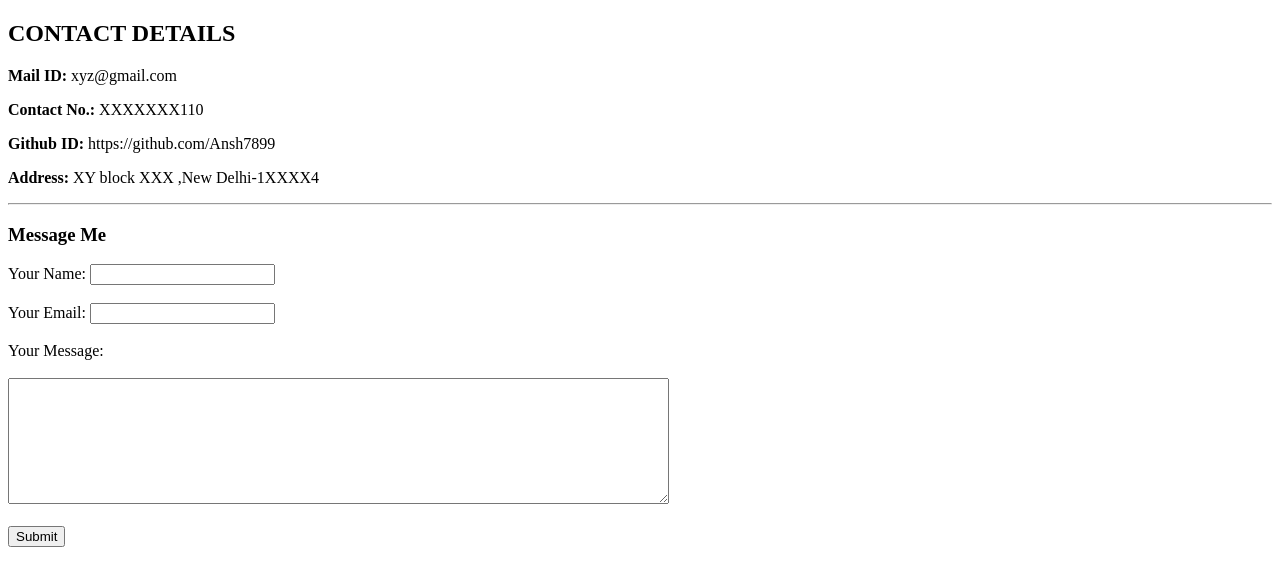
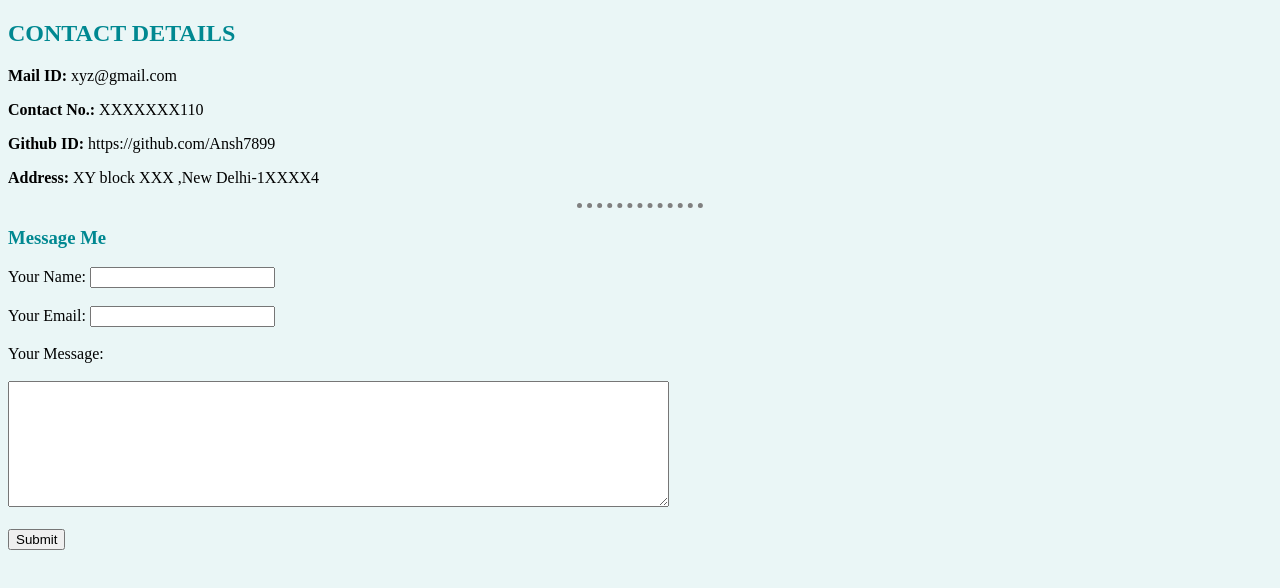
Before and after one commit to Ansh7899/Portfolio-with-basic-HTML-and-CSS, a plain HTML site: page contact-info.html in a window 1280 px wide. Drawn offline with Linux system fonts and the light colour scheme.

Commit message:
intermediate CSS
This is the site fter applying basic CSS it. Hope it helps

```diff
--- a/contact-info.html
+++ b/contact-info.html
@@ -3,6 +3,12 @@
   <head>
     <meta charset="utf-8">
     <title>Contact Me</title>
+    <link rel="stylesheet"  href="css/stylesheet.css">
+<style media="screen">
+  h2{
+    color: #008891;
+  }
+</style>
   </head>
   <body>
     <h2>CONTACT DETAILS</h2>
--- /dev/null
+++ b/css/stylesheet.css
@@ -0,0 +1,17 @@
+body{
+	background-color:#EAF6F6;
+}
+hr{
+	border-style: none;
+	border-top-style: dotted;
+	border-color: grey;
+	border-width: 5px;
+	width: 10%
+}
+h1{
+  color: #f05454;
+
+}
+h3{
+  color: #008891;
+}
```
Also changed, not shown: hobbies.html (+2 -0 lines), index.html (+1 -0 lines).
